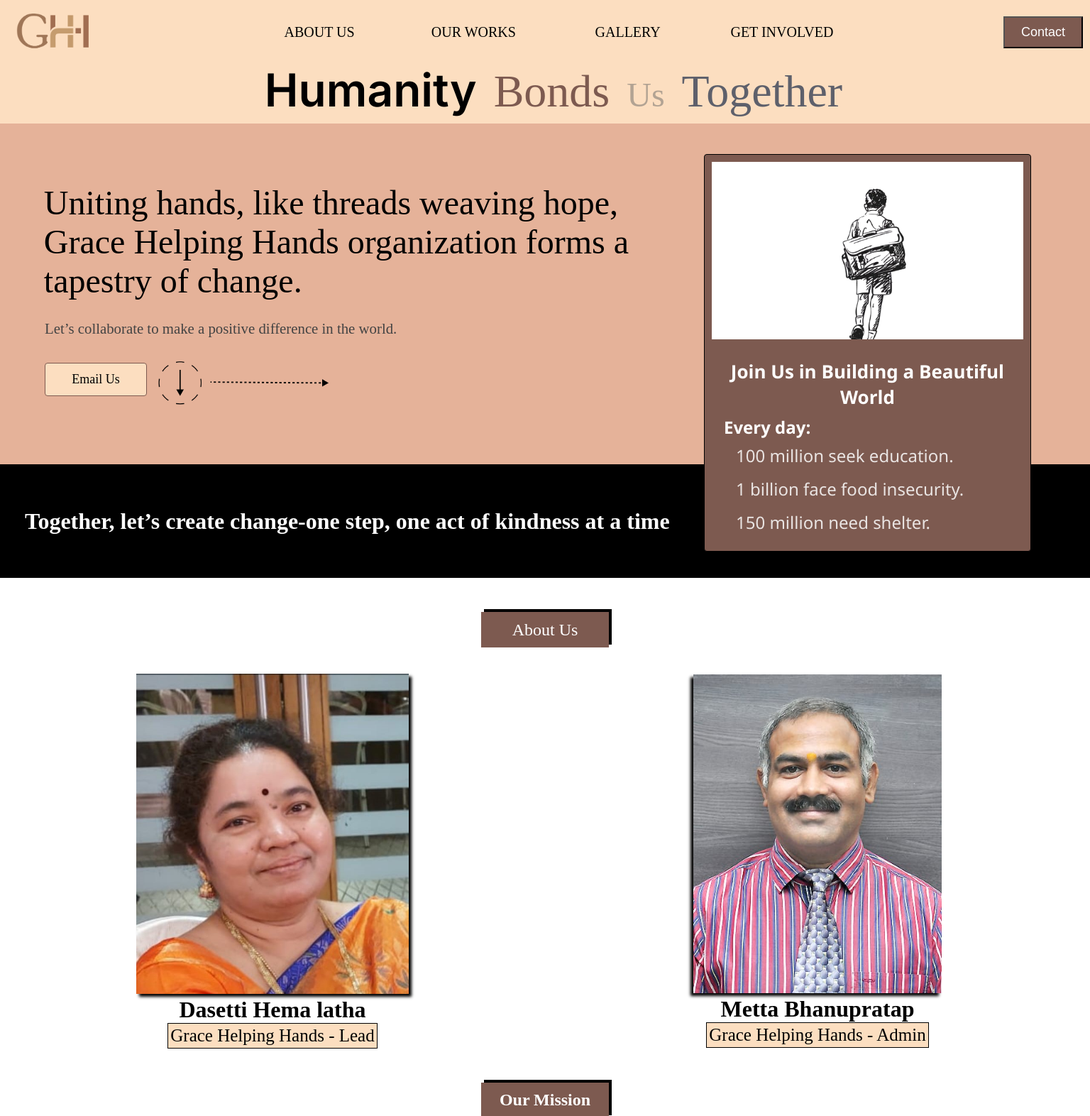
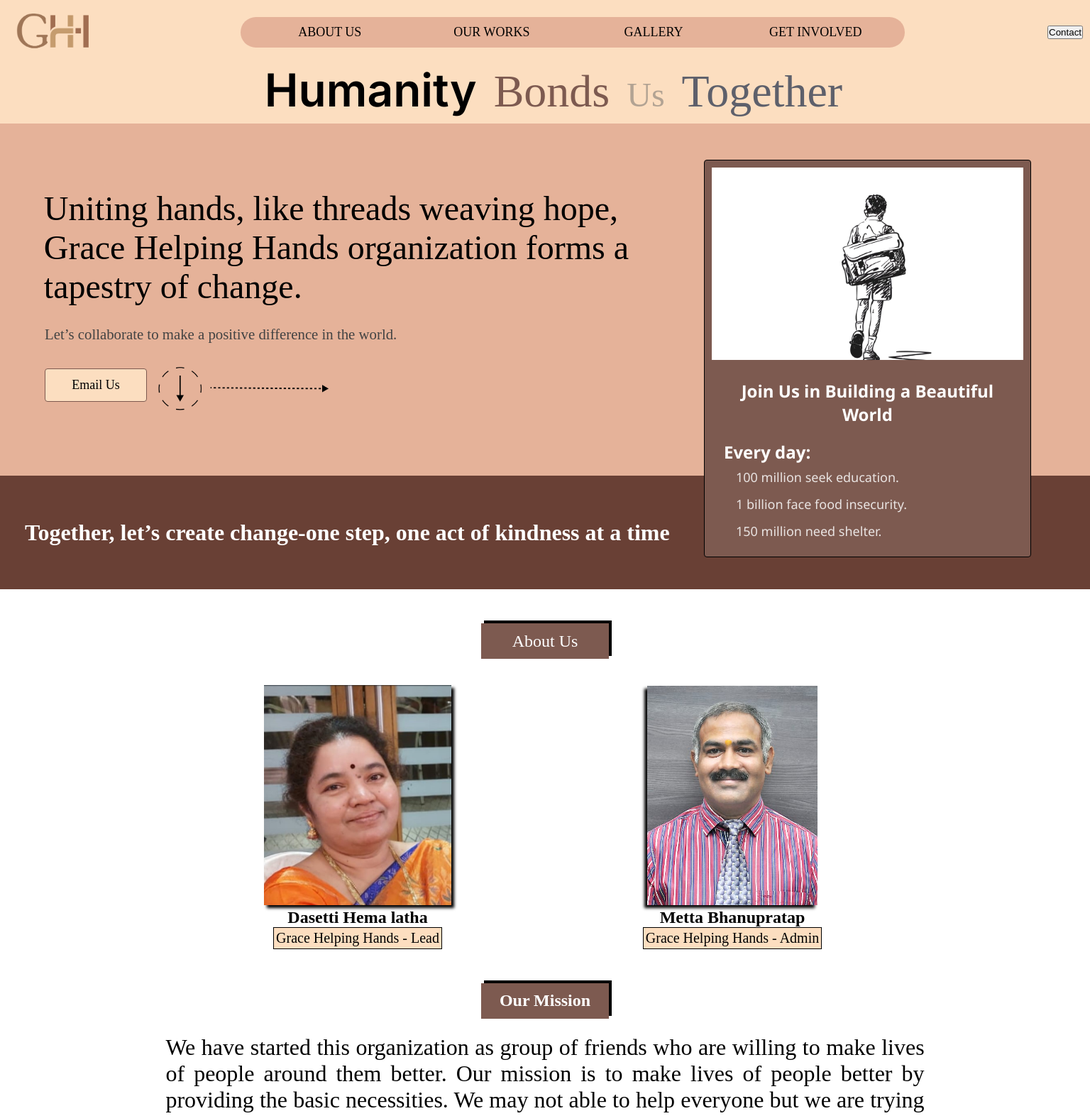
Before and after one commit to darshan1005/GHH-org, a React (Vite) app: page / in a window 1536 px wide. Shown: the top 1572 px of the page at 71% size. Built offline with nearby package versions, Linux system fonts and the light colour scheme; a web font is replaced by a local one.

Commit message:
Add files via upload

```diff
--- a/src/main.css
+++ b/src/main.css
@@ -59,7 +59,7 @@
   transition: all 0.2s ease-in-out;
   font-weight: 500;
 }
-.nav-title .donate-btn {
+.nav-title .contact-btn {
   display: none;
 }
 
@@ -194,7 +194,7 @@
   color: #ffffff;
 }
 .Hero-section .hero-footer .black-div {
-  background: black;
+  background: #694035;
   color: white;
   font-size: small;
   padding: 5px;
@@ -677,10 +677,10 @@
   .nav-title .nav-list .list .navs {
     font-size: small;
   }
-  .nav-title .donate-btn {
+  .nav-title .contact-btn {
     display: block;
   }
-  .nav-title .donate-btn a .donate {
+  .nav-title .contact-btn a .contact {
     width: 5rem;
     background: #7d5a50;
     padding: 5px;
@@ -816,16 +816,23 @@
   }
   .nav-title .nav-list {
     width: 70%;
+    background: #e5b299;
+    border-radius: 5rem;
+    padding: 5px 0px;
+  }
+  .nav-title .nav-list:hover {
+    border: 1px solid black;
   }
   .nav-title .nav-list .list .navs {
-    font-size: 20px;
+    font-size: 18px;
   }
-  .nav-title .donate-btn a .donate {
+  .nav-title .contact-btn a .contact {
     width: 7rem;
     background: #7d5a50;
     padding: 10px;
     color: white;
     font-size: large;
+    cursor: pointer;
   }
   .Hero-section .title-spans .title1,
   .Hero-section .title-spans .title2,
@@ -838,7 +845,7 @@
     margin-left: 1.5rem;
   }
   .Hero-section .subtitle {
-    height: 30rem;
+    height: 31rem;
   }
   .Hero-section .subtitle .subtitle-statement {
     margin-left: 2rem;
@@ -881,9 +888,9 @@
     height: 300px;
   }
   .Hero-section .subtitle .card .card-content p {
-    font-size: 26px;
+    font-size: 24px;
     margin-top: 1rem;
-    margin-bottom: 8px;
+    margin-bottom: 20px;
   }
   .Hero-section .subtitle .card .card-content ul {
     text-align: left;
@@ -897,7 +904,7 @@
     font-size: x-large;
   }
   .Hero-section .subtitle .card .card-content .semi-content {
-    font-size: x-large;
+    font-size: large;
     margin-left: 10px;
     padding: 7px;
   }
@@ -921,26 +928,23 @@
     font-size: x-large;
   }
   .about-section .owner-details {
-    display: flex;
-    align-items: center;
-    flex-direction: row;
-    justify-content: center;
     margin-top: 30px;
   }
   .about-section .owner-details .lead {
     display: grid;
     place-items: center;
     margin-top: 7px;
+    margin-left: 15rem;
   }
   .about-section .owner-details .lead img {
     width: 50%;
     box-shadow: 4px 4px 4px black;
   }
   .about-section .owner-details .lead .Lead-name {
-    font-size: xx-large;
+    font-size: x-large;
   }
   .about-section .owner-details .lead .lead-title {
-    font-size: 25px;
+    font-size: 20px;
     width: -moz-max-content;
     width: max-content;
   }
@@ -948,17 +952,18 @@
     display: grid;
     place-items: center;
     margin-top: 7px;
+    margin-right: 15rem;
   }
   .about-section .owner-details .admin img {
     width: 45.5%;
     box-shadow: -4px 4px 4px black;
   }
   .about-section .owner-details .admin .Admin-name {
-    font-size: xx-large;
+    font-size: x-large;
   }
   .about-section .owner-details .admin .admin-title {
     text-align: center;
-    font-size: 25px;
+    font-size: 20px;
     width: -moz-max-content;
     width: max-content;
   }
--- a/src/main.scss
+++ b/src/main.scss
@@ -80,7 +80,7 @@
     }
   }
 
-  .donate-btn {
+  .contact-btn {
     display: none;
   }
 }
@@ -237,7 +237,7 @@
 
   .hero-footer {
     .black-div {
-      background: black;
+      background: #694035;
       color: white;
       font-size: small;
       padding: 5px;
@@ -882,11 +882,11 @@
       }
     }
 
-    .donate-btn {
+    .contact-btn {
       display: block;
 
       a {
-        .donate {
+        .contact {
           width: 5rem;
           background: #7d5a50;
           padding: 5px;
@@ -1091,22 +1091,30 @@
 
     .nav-list {
       width: 70%;
+      background: #e5b299;
+      border-radius: 5rem;
+      padding: 5px 0px;
+
+      &:hover{
+        border: 1px solid black;
+      }
 
       .list {
         .navs {
-          font-size: 20px;
+          font-size: 18px;
         }
       }
     }
 
-    .donate-btn {
+    .contact-btn {
       a {
-        .donate {
+        .contact {
           width: 7rem;
           background: #7d5a50;
           padding: 10px;
           color: white;
           font-size: large;
+          cursor: pointer;
         }
       }
     }
@@ -1129,7 +1137,7 @@
     }
 
     .subtitle {
-      height: 30rem;
+      height: 31rem;
 
       .subtitle-statement {
         margin-left: 2rem;
@@ -1181,9 +1189,9 @@
 
         .card-content {
           p {
-            font-size: 26px;
+            font-size: 24px;
             margin-top: 1rem;
-            margin-bottom: 8px;
+            margin-bottom: 20px;
           }
 
           ul {
@@ -1200,7 +1208,7 @@
           }
 
           .semi-content {
-            font-size: x-large;
+            font-size: large;
             margin-left: 10px;
             padding: 7px;
           }
@@ -1235,16 +1243,13 @@
     }
 
     .owner-details {
-      display: flex;
-      align-items: center;
-      flex-direction: row;
-      justify-content: center;
       margin-top: 30px;
 
       .lead {
         display: grid;
         place-items: center;
         margin-top: 7px;
+        margin-left: 15rem;
 
         img {
           width: 50%;
@@ -1252,11 +1257,11 @@
         }
 
         .Lead-name {
-          font-size: xx-large;
+          font-size: x-large;
         }
 
         .lead-title {
-          font-size: 25px;
+          font-size: 20px;
           width: max-content;
         }
       }
@@ -1265,6 +1270,7 @@
         display: grid;
         place-items: center;
         margin-top: 7px;
+        margin-right: 15rem;
 
         img {
           width: 45.5%;
@@ -1272,12 +1278,12 @@
         }
 
         .Admin-name {
-          font-size: xx-large;
+          font-size: x-large;
         }
 
         .admin-title {
           text-align: center;
-          font-size: 25px;
+          font-size: 20px;
           width: max-content;
         }
       }
```
Also changed, not shown: 1 other file (tests, documents, lock files or other folders).
